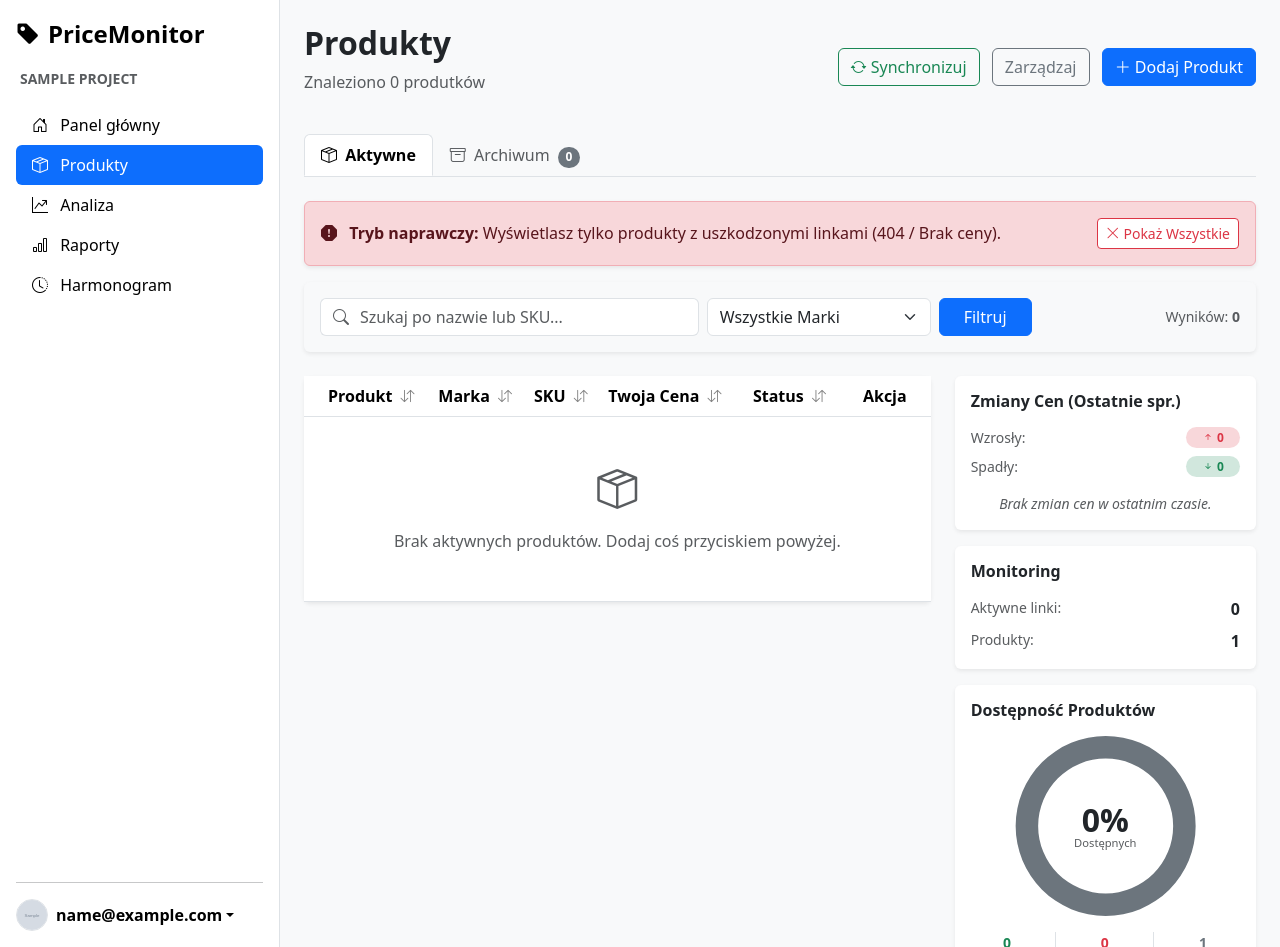
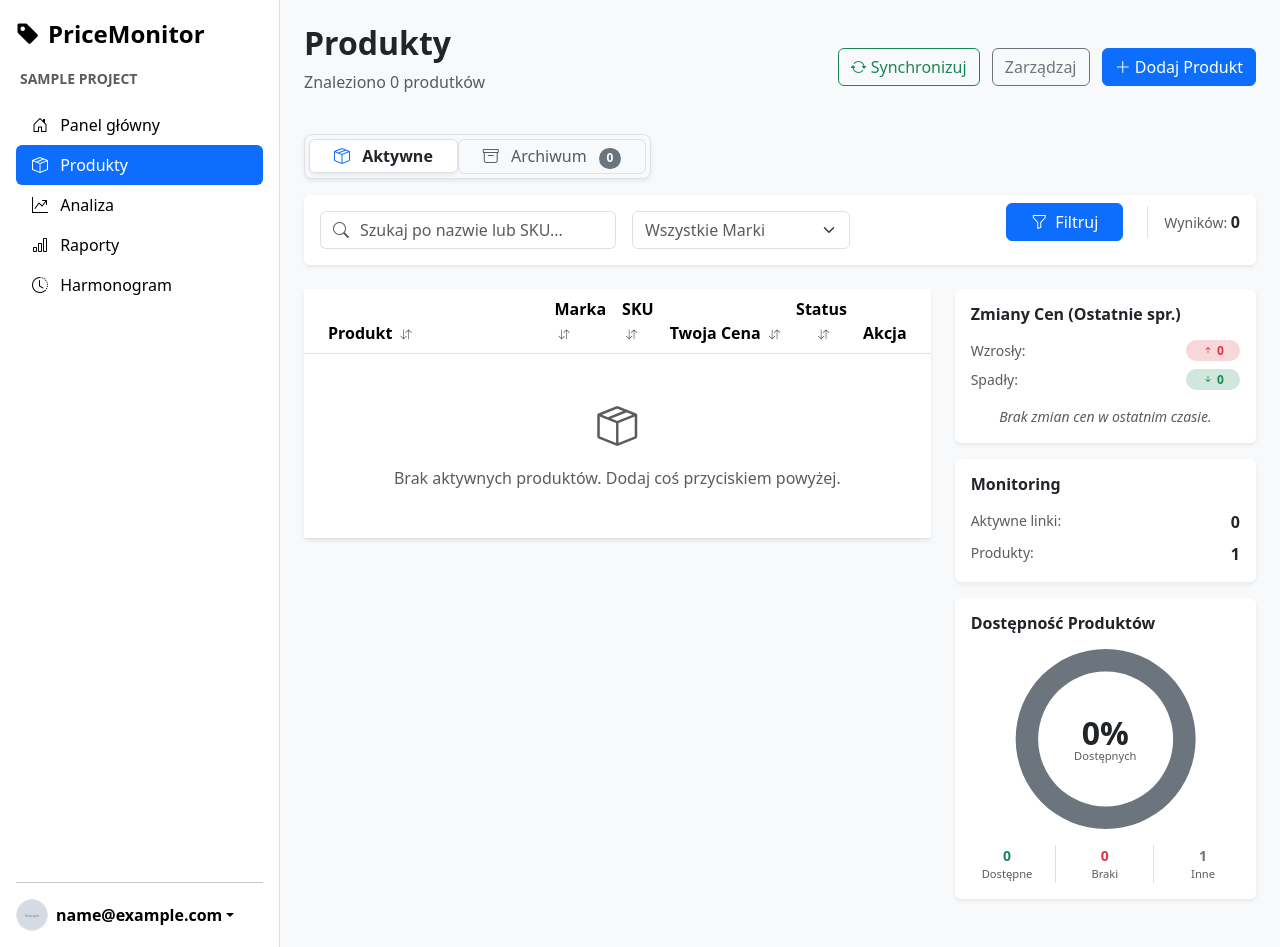
Before and after one commit to mateo-malesz/PriceMonitor-IXION, a Flask app: page /project/1/products?filter=errors in a window 1280 px wide. Run offline with Flask 3, Linux system fonts and the light colour scheme; a user stored in the database is signed in; tables that the repository leaves empty hold one stand-in row (values such as "Sample post"); grey boxes marked "Sample" are stand-in pictures.

Commit message:
Update: poprawa wyświetlania tabeli i cen

```diff
--- a/templates/product_details.html
+++ b/templates/product_details.html
@@ -60,7 +60,7 @@
             <div class="col-md-3 text-md-end mt-4 mt-md-0 d-flex flex-column justify-content-center border-start ps-4 py-3 bg-light rounded-end">
                 <small class="text-muted text-uppercase mb-1 fw-bold ls-1">Twoja cena</small>
                 <div class="display-6 text-success fw-bolder mb-0">
-                    {{ "%.2f"|format(product.my_price) if product.my_price else "0.00" }} <span class="fs-4 text-muted fw-bold">PLN</span>
+                    {{ "{:,.2f}".format(product.my_price).replace(',', ' ') if product.my_price else '-' }} <span class="fs-4 text-muted fw-bold">PLN</span>
                 </div>
 
                 {% if product.gtin %}
--- a/templates/products.html
+++ b/templates/products.html
@@ -25,53 +25,43 @@
             </div>
 
 <!-- ZAKŁADKI: AKTYWNE / ARCHIWUM -->
-<ul class="nav nav-tabs mb-4">
+<div class="d-flex mb-3">
+    <ul class="nav nav-pills bg-light border p-1 rounded-3 shadow-sm">
         <li class="nav-item">
-    <a class="nav-link {% if not current_filters.archived %}active fw-bold{% endif %}"
+            <a class="nav-link rounded-2 py-1 px-4 {% if not current_filters.archived %}active bg-white text-dark fw-bold shadow-sm border{% else %}text-muted border border-transparent{% endif %}"
                href="{{ url_for('project_dashboard', project_id=project.id, q=current_filters.q, brand=current_filters.brand, filter=current_filters.filter) }}">
-       <i class="bi bi-box-seam me-1"></i> Aktywne
+               <i class="bi bi-box-seam me-2 {% if not current_filters.archived %}text-primary{% endif %}"></i> Aktywne
             </a>
         </li>
         <li class="nav-item">
-    <a class="nav-link {% if current_filters.archived %}active fw-bold text-secondary{% else %}text-muted{% endif %}"
+            <a class="nav-link rounded-2 py-1 px-4 {% if current_filters.archived %}active bg-white text-dark fw-bold shadow-sm border{% else %}text-muted border border-transparent{% endif %}"
                href="{{ url_for('project_dashboard', project_id=project.id, archived='true', q=current_filters.q, brand=current_filters.brand, filter=current_filters.filter) }}">
-       <i class="bi bi-archive me-1"></i> Archiwum <span class="badge bg-secondary rounded-pill ms-1">{{ stats.archived_count }}</span>
+               <i class="bi bi-archive me-2 {% if current_filters.archived %}text-primary{% endif %}"></i> Archiwum
+               <span class="badge {% if current_filters.archived %}bg-primary{% else %}bg-secondary{% endif %} rounded-pill ms-2">{{ stats.archived_count }}</span>
             </a>
         </li>
     </ul>
+</div>
 
-{% if current_filters.filter == 'errors' %}
-    <div class="alert alert-danger d-flex justify-content-between align-items-center shadow-sm mt-3">
-        <div>
-            <i class="bi bi-exclamation-octagon-fill me-2"></i>
-            <strong>Tryb naprawczy:</strong> Wyświetlasz tylko produkty z uszkodzonymi linkami (404 / Brak ceny).
-        </div>
-        <a href="{{ url_for('project_dashboard', project_id=project.id) }}" class="btn btn-sm btn-outline-danger bg-white">
-            <i class="bi bi-x-lg"></i> Pokaż Wszystkie
-        </a>
-    </div>
-{% endif %}
+<div class="card shadow-sm border-0 mb-4">
+    <div class="card-body p-3">
+        <form method="GET" action="{{ url_for('project_dashboard', project_id=project.id) }}" class="row g-3 align-items-center">
 
-<div class="card shadow-sm border-0 mb-4 bg-light">
-    <div class="card-body py-3">
-        <form method="GET" action="{{ url_for('project_dashboard', project_id=project.id) }}" class="row g-2 align-items-center">
-
-            <!-- Zachowujemy stan zakładki przy filtrowaniu -->
             {% if current_filters.archived %}
                 <input type="hidden" name="archived" value="true">
             {% endif %}
 
-            <div class="col-md-5">
+            <div class="col-md-5 col-lg-4">
                 <div class="input-group">
-                    <span class="input-group-text bg-white border-end-0"><i class="bi bi-search text-muted"></i></span>
+                    <span class="input-group-text bg-white text-muted border-end-0"><i class="bi bi-search"></i></span>
                     <input type="text" name="q" class="form-control border-start-0 ps-0"
                            placeholder="Szukaj po nazwie lub SKU..."
                            value="{{ current_filters.q }}">
                 </div>
             </div>
 
-            <div class="col-md-3">
-                <select name="brand" class="form-select">
+            <div class="col-md-4 col-lg-3">
+                <select name="brand" class="form-select text-muted">
                     <option value="">Wszystkie Marki</option>
                     {% for brand in available_brands %}
                         <option value="{{ brand.id }}" {% if current_filters.brand|int == brand.id %}selected{% endif %}>
@@ -80,19 +70,25 @@
                     {% endfor %}
                 </select>
             </div>
-            <div class="col-md-4 d-flex gap-2">
-                <button type="submit" class="btn btn-primary px-4">Filtruj</button>
+
+            <div class="col-md-12 col-lg-5 d-flex justify-content-lg-end align-items-center gap-2 mt-3 mt-lg-0">
+                <button type="submit" class="btn btn-primary px-4"><i class="bi bi-funnel me-1"></i> Filtruj</button>
 
                 {% if current_filters.q or current_filters.brand %}
-                    <a href="{{ url_for('project_dashboard', project_id=project.id, archived=current_filters.archived) }}" class="btn btn-outline-secondary">
-                        <i class="bi bi-x-lg"></i> Wyczyść
+                    <a href="{{ url_for('project_dashboard', project_id=project.id, archived=current_filters.archived) }}" class="btn btn-outline-secondary px-3" title="Wyczyść filtry">
+                        <i class="bi bi-x-lg"></i>
                     </a>
                 {% endif %}
 
-                <div class="ms-auto text-muted small align-self-center">
-                    Wyników: <strong>{{ pagination.total }}</strong>
+                <div class="ms-3 text-muted small border-start ps-3 py-1 d-none d-md-block">
+                    Wyników: <strong class="text-dark fs-6">{{ pagination.total }}</strong>
                 </div>
             </div>
+
+            <div class="col-12 d-md-none text-muted small text-center mt-2">
+                Wyników: <strong class="text-dark">{{ pagination.total }}</strong>
+            </div>
+
         </form>
     </div>
 </div>
@@ -104,26 +100,21 @@
                 <table class="table table-hover align-middle mb-0">
 <thead class="bg-light">
     <tr>
-        <th class="ps-4" style="cursor: pointer;" onclick="sortTable(0)">
-            Produkt <i class="bi bi-arrow-down-up ms-1 small opacity-50"></i>
+        <th class="ps-4 w-50" style="cursor: pointer;" onclick="sortTable(0)">
+            Produkt <i class="bi bi-arrow-down-up ms-1 small text-muted" style="font-size: 0.7rem;"></i>
         </th>
-
         <th style="cursor: pointer;" onclick="sortTable(1)">
-            Marka <i class="bi bi-arrow-down-up ms-1 small opacity-50"></i>
+            Marka <i class="bi bi-arrow-down-up ms-1 small text-muted" style="font-size: 0.7rem;"></i>
         </th>
-
         <th style="cursor: pointer;" onclick="sortTable(2)">
-            SKU <i class="bi bi-arrow-down-up ms-1 small opacity-50"></i>
+            SKU <i class="bi bi-arrow-down-up ms-1 small text-muted" style="font-size: 0.7rem;"></i>
         </th>
-
-        <th style="cursor: pointer; white-space: nowrap;" onclick="sortTable(3, true)">
-            Twoja Cena <i class="bi bi-arrow-down-up ms-1 small opacity-50"></i>
+        <th class="text-end" style="cursor: pointer; white-space: nowrap;" onclick="sortTable(3, true)">
+            Twoja Cena <i class="bi bi-arrow-down-up ms-1 small text-muted" style="font-size: 0.7rem;"></i>
         </th>
-
-        <th class="text-end pe-4" style="cursor: pointer;" onclick="sortTable(4)">
-            Status <i class="bi bi-arrow-down-up ms-1 small opacity-50"></i>
+        <th class="text-center" style="cursor: pointer;" onclick="sortTable(4)">
+            Status <i class="bi bi-arrow-down-up ms-1 small text-muted" style="font-size: 0.7rem;"></i>
         </th>
-
         <th class="text-end pe-4">Akcja</th>
     </tr>
 </thead>
@@ -172,39 +163,43 @@
         <span class="small font-monospace text-muted">{{ product.sku or '-' }}</span>
     </td>
 
-    <td>
+<td class="text-end">
+        <div class="d-flex flex-column align-items-end">
             <div class="fw-bold {{ 'text-success' if product.is_active else 'text-muted' }}">
-            {{ "%.2f"|format(product.my_price) if product.my_price else '-' }} PLN
+    {{ "{:,.2f}".format(product.my_price).replace(',', ' ') if product.my_price else '-' }} PLN
 </div>
 
             {% set status = product.availability|lower|replace('_', ' ') if product.availability else '' %}
 
             {% if 'in stock' in status %}
-            <span class="badge bg-success-subtle text-success border border-success-subtle" style="font-size: 0.7rem;">
+                <span class="badge bg-success-subtle text-success border border-success-subtle mt-1" style="font-size: 0.7rem;">
                     <i class="bi bi-check-circle-fill me-1"></i>Dostępny
                 </span>
             {% elif 'out of stock' in status %}
-            <span class="badge bg-danger-subtle text-danger border border-danger-subtle" style="font-size: 0.7rem;">
+                <span class="badge bg-danger-subtle text-danger border border-danger-subtle mt-1" style="font-size: 0.7rem;">
                     <i class="bi bi-x-circle-fill me-1"></i>Niedostępny
                 </span>
             {% elif 'preorder' in status %}
-            <span class="badge bg-warning-subtle text-warning border border-warning-subtle" style="font-size: 0.7rem;">
+                <span class="badge bg-warning-subtle text-warning-emphasis border border-warning-subtle mt-1" style="font-size: 0.7rem;">
                     <i class="bi bi-clock-history me-1"></i>Przedsprzedaż
                 </span>
             {% else %}
-            <span class="badge bg-light text-muted border" style="font-size: 0.7rem;">
+                <span class="badge bg-light text-muted border mt-1" style="font-size: 0.7rem;">
                     {{ product.availability or 'Brak danych' }}
                 </span>
             {% endif %}
+        </div>
     </td>
 
-    <td class="text-end pe-4">
+<td class="text-center">
         {% if product.competitor_count > 0 %}
             <span class="badge bg-success-subtle text-success border border-success-subtle px-2 py-1 rounded-2">
                 Monitorowany ({{ product.competitor_count }})
             </span>
         {% else %}
-            <span class="badge bg-warning-subtle text-warning">Brak linków</span>
+            <span class="badge bg-warning-subtle text-dark border border-warning-subtle px-2 py-1 rounded-2">
+                Brak linków
+            </span>
         {% endif %}
     </td>
 
@@ -224,7 +219,7 @@
               action="{{ url_for('delete_product', project_id=project.id, product_id=product.id) }}"
               onsubmit="return confirm('Usunąć ten produkt trwale?');"
               style="display: inline;">
-            <button type="submit" class="btn btn-sm btn-outline-danger border-0" title="Usuń trwale">
+            <button type="submit" class="btn btn-sm btn-outline-secondary border-0" title="Usuń trwale">
                 <i class="bi bi-trash"></i>
             </button>
         </form>
```
Lines whose indentation alone changed are shown as unchanged.
